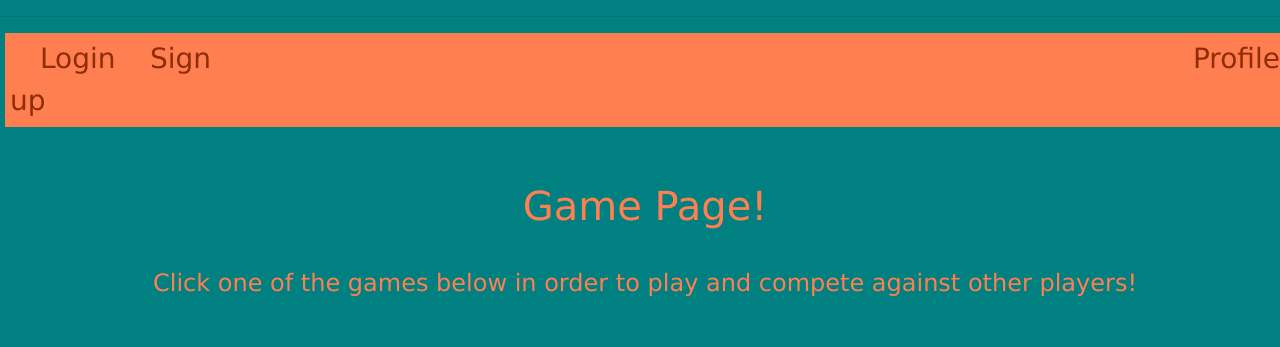
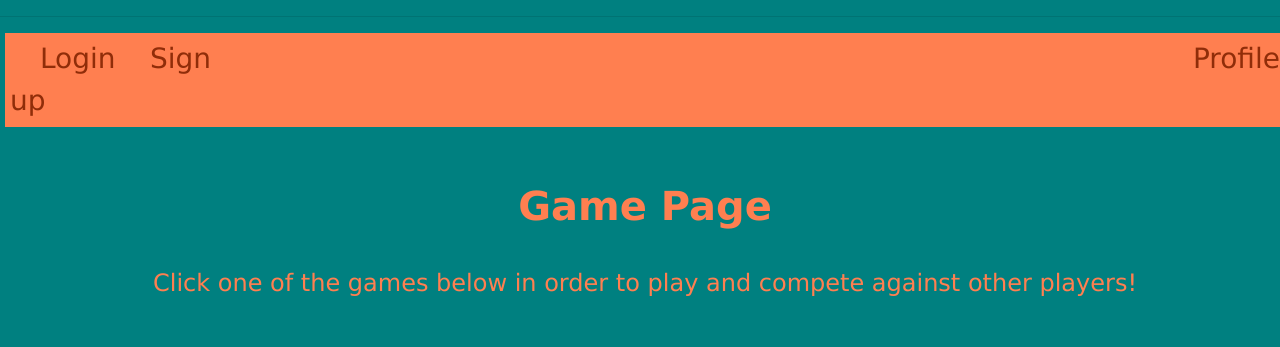
Before and after one commit to AnduG/ProiectIA4, a Flask app: page /games in a window 1280 px wide. Shown: the top 347 px of the page. Run offline with Flask 3, Linux system fonts and the light colour scheme; some libraries are stand-ins or nearby versions.

Commit message:
Made the gamepage title bold.

```diff
--- a/website/templates/gamepage.html
+++ b/website/templates/gamepage.html
@@ -10,6 +10,7 @@
             width: 100%;
             padding-top: 50px;
             display: flex;
+            font-weight: bold;
             flex-direction: row;
             flex-wrap: wrap;
             justify-content: center;
@@ -91,7 +92,7 @@
     </div>
 
     <h1 class="title">
-        {% block title %} Game Page! {% endblock %}
+        {% block title %} Game Page {% endblock %}
     </h1>
     <div class="abouttext">
         <p>Click one of the games below in order to play and compete against other players!</p>
```
